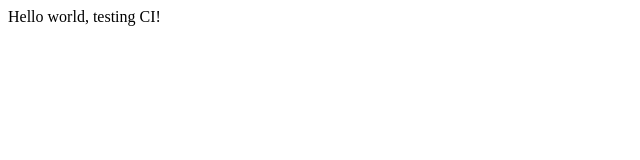
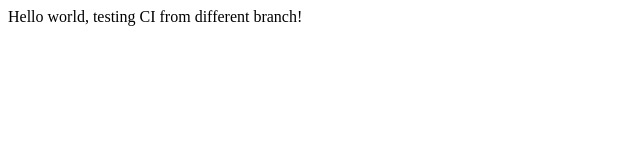
Before and after one commit to ngynmt/gatsby-site, a Gatsby site: page / in a window 1280 px wide. Shown: the whole page, without its empty margins (0-640 px from the left). Built offline with nearby package versions, Linux system fonts and the light colour scheme; Gatsby itself is replaced by a stand-in of ours.

Commit message:
Test CI from different branch

```diff
--- a/src/pages/index.js
+++ b/src/pages/index.js
@@ -1,5 +1,5 @@
 import React from "react";
 
 export default function Home() {
-  return <div>Hello world, testing CI!</div>
+  return <div>Hello world, testing CI from different branch!</div>
 }
```
